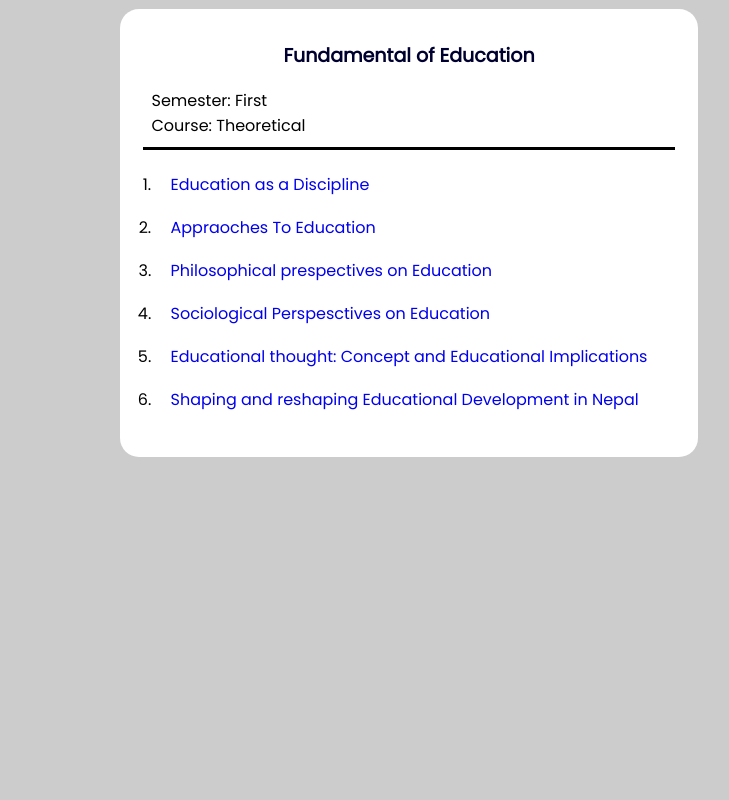
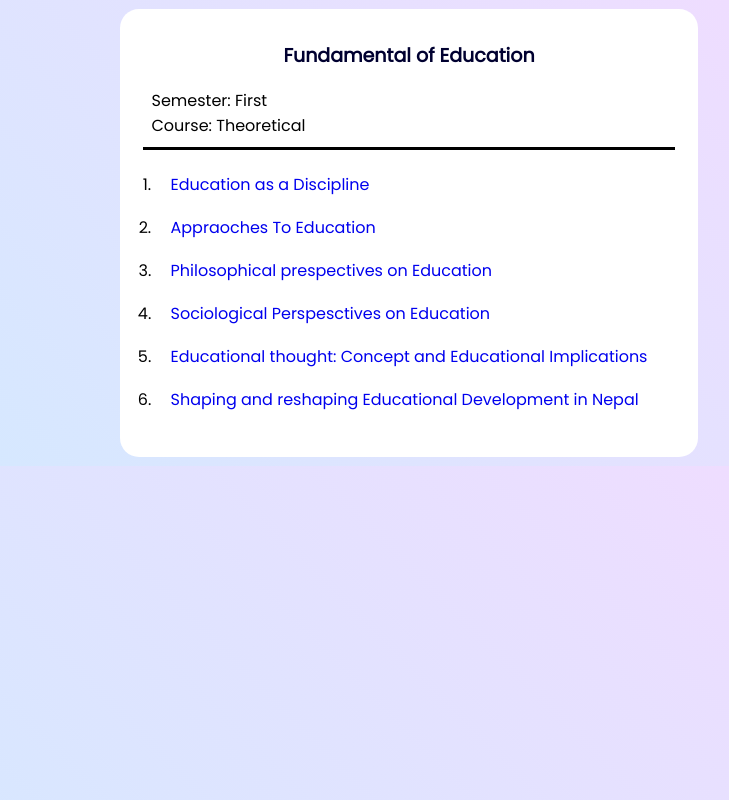
Before and after one commit to diwacreation3/bicte, a plain HTML site: page Education/index.html in a window 1280 px wide. Shown: the whole page, without its empty margins (231-960 px from the left). Drawn offline with Linux system fonts and the light colour scheme.

Commit message:
Update style.css

```diff
--- a/Education/style.css
+++ b/Education/style.css
@@ -11,7 +11,7 @@
 body{
     display: flex;
     justify-content: center;
-    background: #ccc;
+   background: linear-gradient(45deg, #d1eaff,#f5daff);
 }
 .container{
     padding: 23px;
```
